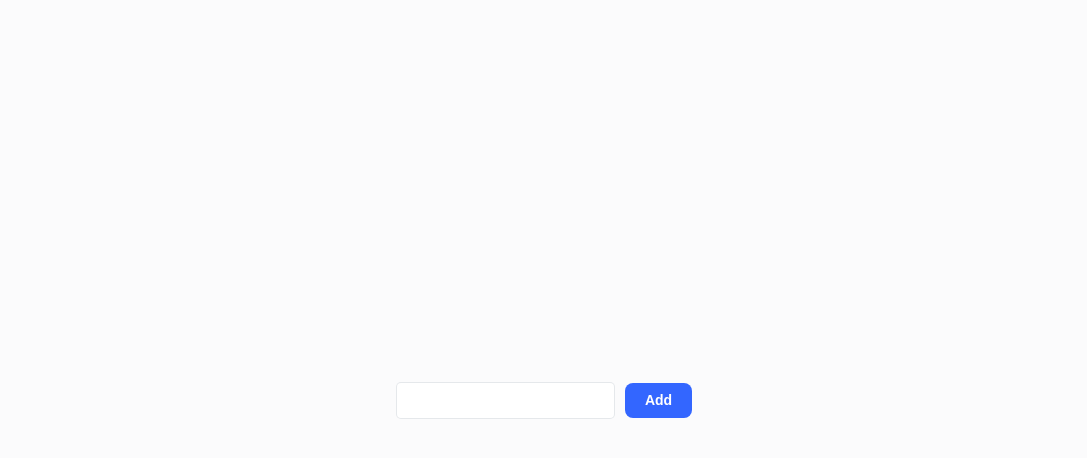
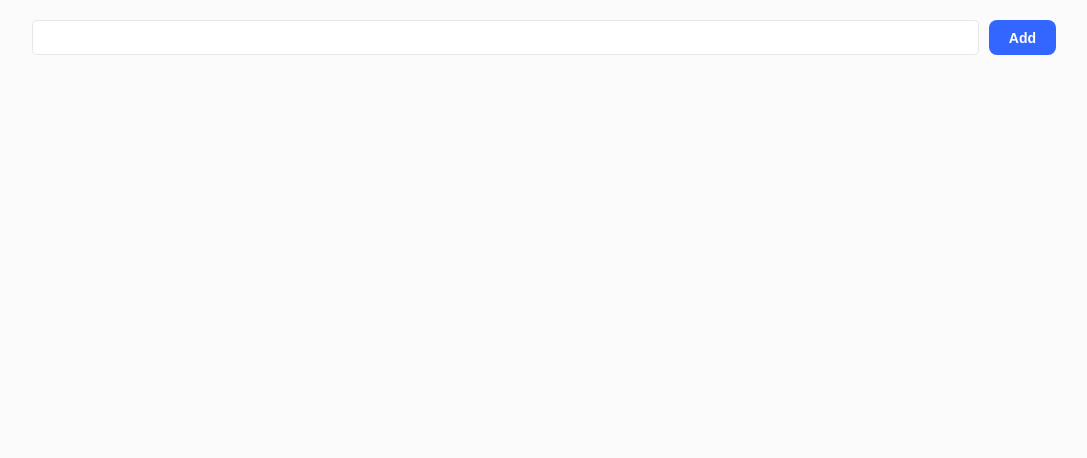
Before and after one commit to dlzagu/todolist-recoil-styledComponents-typescript, a React (Create React App) app: page / in a window 1280 px wide. Shown: the top 458 px of the page, without its empty margins (96-1183 px from the left). Built offline with nearby package versions, Linux system fonts and the light colour scheme.

Commit message:
todoItemCreator생성

```diff
--- /dev/null
+++ b/src/pages/TodoItemCreator.jsx
@@ -0,0 +1,66 @@
+import { useState } from "react";
+import { useSetRecoilState } from "recoil";
+import styled from "styled-components";
+import { todoListState } from "../atom";
+
+const TodoItemCreator = () => {
+  const [inputValue, setInputValue] = useState("");
+  const setTodoList = useSetRecoilState(todoListState);
+
+  const addItem = () => {
+    setTodoList((oldTodoList) => [
+      ...oldTodoList,
+      {
+        id: getId(),
+        text: inputValue,
+        isComplete: false,
+      },
+    ]);
+    setInputValue("");
+  };
+
+  const onChange = ({ target: { value } }) => {
+    setInputValue(value);
+  };
+
+  return (
+    <Wrapper>
+      <Input type="text" value={inputValue} onChange={onChange} />
+      <Button onClick={addItem}>Add</Button>
+    </Wrapper>
+  );
+};
+
+// 고유한 Id 생성을 위한 유틸리티
+let id = 0;
+function getId() {
+  return id++;
+}
+
+const Wrapper = styled.div`
+  display: flex;
+  align-items: center;
+  gap: 10px;
+`;
+
+const Input = styled.input`
+  flex: 1;
+  height: 35px;
+  border-radius: 5px;
+  border: solid 1px rgba(145, 158, 171, 0.24);
+  padding: 0 20px;
+  box-sizing: border-box;
+`;
+
+const Button = styled.button`
+  font-size: 14px;
+  font-weight: 700;
+  color: #fff;
+  background-color: #3366ff;
+  border: 0;
+  height: 35px;
+  padding: 0 20px;
+  border-radius: 8px;
+`;
+
+export default TodoItemCreator;
--- a/src/pages/Todolist.jsx
+++ b/src/pages/Todolist.jsx
@@ -1,64 +1,34 @@
-import { useState } from "react";
-import { useRecoilState } from "recoil";
+import { useRecoilValue } from "recoil";
 import styled from "styled-components";
 import { todoListState } from "../atom";
 import TodoItem from "./TodoItem.jsx";
+import TodoItemCreator from "./TodoItemCreator.jsx";
 const TodoList = () => {
-  const [inputValue, setInputValue] = useState("");
-  const [todoList, setTodoList] = useRecoilState(todoListState);
-  const onChange = (e) => {
-    setInputValue(e.target.value);
-  };
-  const onAddTodoList = () => {
-    setTodoList((current) => [
-      ...current,
-      {
-        id: getId(),
-        text: inputValue,
-        isComplete: false,
-      },
-    ]);
-    setInputValue("");
-  };
+  const todoList = useRecoilValue(todoListState);
+
   return (
     <Wrapper>
-      <Input type="text" value={inputValue} onChange={onChange} />
-      <Button onClick={onAddTodoList}>Add</Button>
-      {todoList.map((todoItem) => (
-        <TodoItem item={todoItem} key={todoItem.id} />
-      ))}
+      <ContentWrapper>
+        <TodoItemCreator />
+        {todoList.map((todoItem) => (
+          <TodoItem item={todoItem} key={todoItem.id} />
+        ))}
+      </ContentWrapper>
     </Wrapper>
   );
 };
-let id = 0;
-const getId = () => {
-  return id++;
-};
+
 const Wrapper = styled.div`
   display: flex;
   justify-content: center;
-  align-items: center;
   width: 100%;
   height: 100%;
   background-color: rgba(145, 158, 171, 0.04);
-  gap: 1rem;
 `;
-
-const Input = styled.input`
-  height: 3.5rem;
-  border-radius: 0.5rem;
-  border: solid 1px rgba(145, 158, 171, 0.24);
-  padding: 0 2rem;
-`;
-
-const Button = styled.button`
-  font-size: 1.4rem;
-  font-weight: 700;
-  color: #fff;
-  background-color: #3366ff;
-  border: 0;
-  height: 35px;
-  padding: 0 20px;
-  border-radius: 8px;
+const ContentWrapper = styled.div`
+  flex: 1;
+  max-width: 1024px;
+  overflow: auto;
+  padding: 20px;
 `;
 export default TodoList;
```
